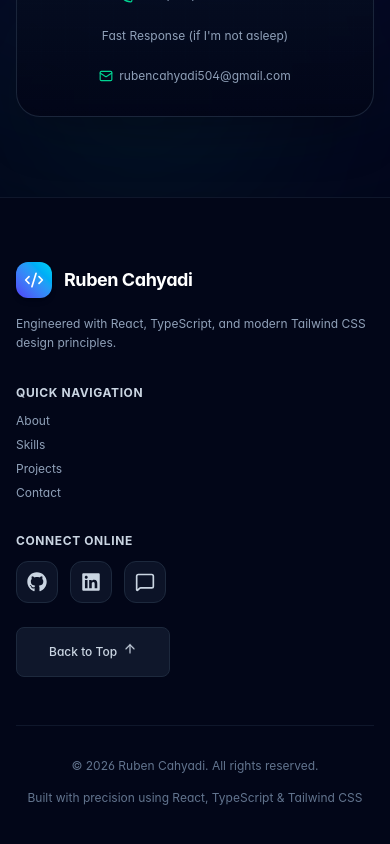
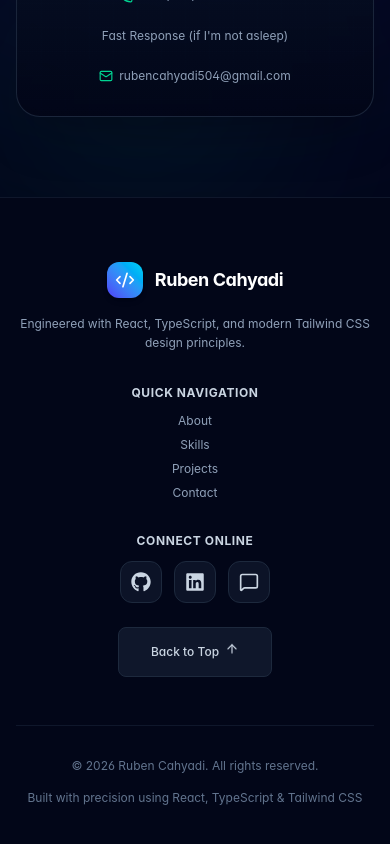
Before and after one commit to rubengitdev/my-portfolio, a React (Vite) app: page / in a window 390 px wide. Shown: the part 5462-6306 px from the top of the page. Built offline with nearby package versions, Linux system fonts and the light colour scheme.

Commit message:
Bugfix: Fix contents alignment in the footer

```diff
--- a/src/components/Footer.tsx
+++ b/src/components/Footer.tsx
@@ -21,9 +21,9 @@ const Footer = ({ profile, socialLinks, onNavigate }: FooterProps) => {
             className="bg-slate-950 border-t border-slate-900 pt-16 pb-12"
         >
             <div className="max-w-7xl mx-auto px-4 sm:px-6 lg:px-8">
-                <div className="grid grid-cols-1 md:grid-cols-12 gap-8 pb-12 border-b border-slate-900">
+                <div className="grid grid-cols-1 md:grid-cols-12 gap-8 pb-12 border-b border-slate-900 text-center md:text-left">
                     {/* Brand & Bio (6 cols) */}
-                    <div className="md:col-span-6 space-y-4">
+                    <div className="md:col-span-6 space-y-4 flex flex-col items-center md:items-start">
                         <div className="flex items-center gap-3">
                             <div className="w-9 h-9 rounded-xl bg-linear-to-tr from-indigo-600 to-cyan-400 flex items-center justify-center text-white shadow-md">
                                 <Code2 className="w-5 h-5" />
@@ -39,7 +39,7 @@ const Footer = ({ profile, socialLinks, onNavigate }: FooterProps) => {
                     </div>
 
                     {/* Quick Navigation Links (3 cols) */}
-                    <div className="md:col-span-3 space-y-3">
+                    <div className="md:col-span-3 space-y-3 flex flex-col items-center md:items-start">
                         <h4 className="text-xs font-bold text-slate-300 uppercase tracking-wider">
                             Quick Navigation
                         </h4>
@@ -80,7 +80,7 @@ const Footer = ({ profile, socialLinks, onNavigate }: FooterProps) => {
                     </div>
 
                     {/* Social Profiles & Back to top (3 cols) */}
-                    <div className="md:col-span-3 space-y-3">
+                    <div className="md:col-span-3 space-y-3 flex flex-col items-center md:items-start">
                         <h4 className="text-xs font-bold text-slate-300 uppercase tracking-wider">
                             Connect Online
                         </h4>
```
